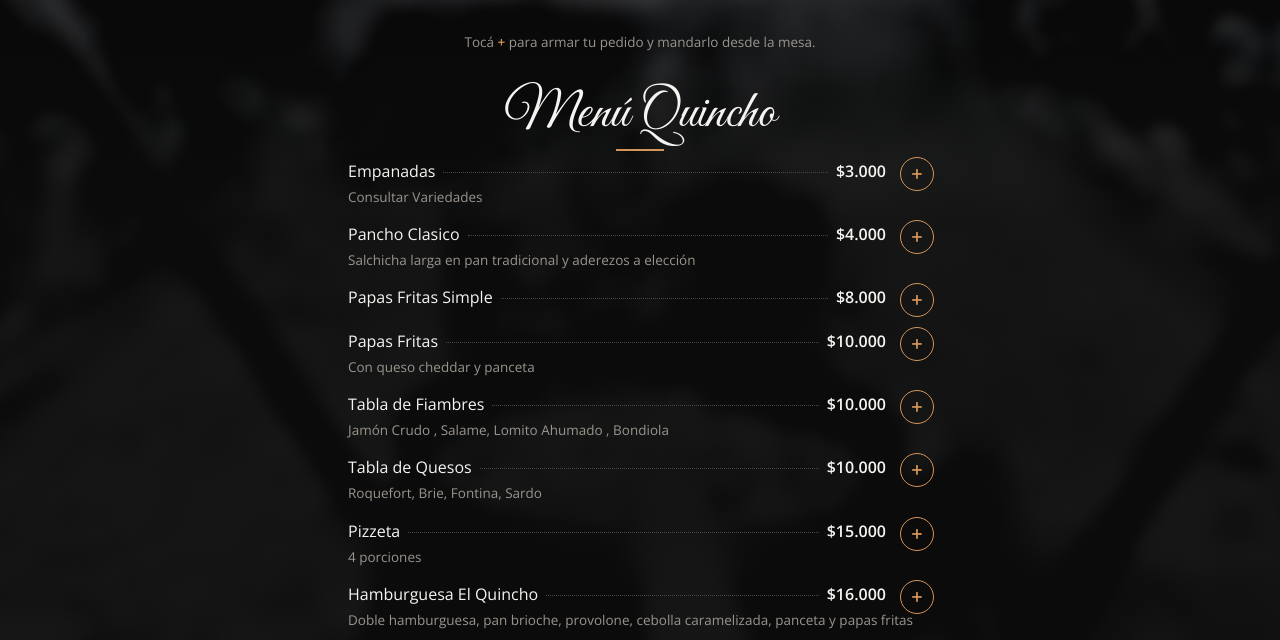
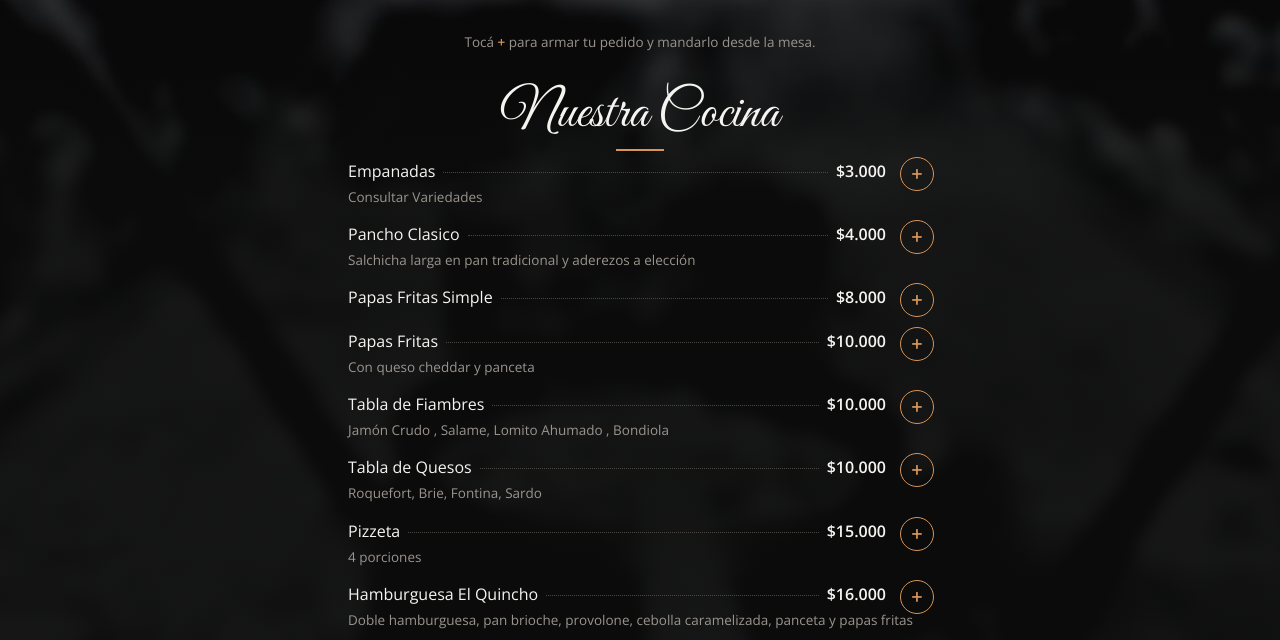
Before and after one commit to elquincho/elquincho.github.io, a plain HTML site: page menu/index.html in a window 1280 px wide. Shown: the part 141-781 px from the top of the page. Drawn offline with nearby package versions, Linux system fonts and the light colour scheme.

Commit message:
Renombrar Menú Quincho a Nuestra Cocina
Co-Authored-By: Claude Opus 5.5 <noreply@anthropic.com>
Claude-Session: https://claude.ai/code/session_017cJusP5RPdRDoxAQvxEPw8

```diff
--- a/carta.json
+++ b/carta.json
@@ -1103,7 +1103,7 @@
 {
 "name": "Hamburguesa El Quincho",
 "type": "comida",
-"cat": "Menú Quincho",
+"cat": "Nuestra Cocina",
 "price": 16000,
 "desc": "Doble hamburguesa, pan brioche, provolone, cebolla caramelizada, panceta y papas fritas",
 "stock": null,
@@ -1113,7 +1113,7 @@
 {
 "name": "Empanadas",
 "type": "comida",
-"cat": "Menú Quincho",
+"cat": "Nuestra Cocina",
 "price": 3000,
 "desc": "Consultar Variedades",
 "stock": null,
@@ -1123,7 +1123,7 @@
 {
 "name": "Tabla de Fiambres",
 "type": "comida",
-"cat": "Menú Quincho",
+"cat": "Nuestra Cocina",
 "price": 10000,
 "desc": "Jamón Crudo , Salame, Lomito Ahumado , Bondiola",
 "stock": null,
@@ -1133,7 +1133,7 @@
 {
 "name": "Tabla de Quesos",
 "type": "comida",
-"cat": "Menú Quincho",
+"cat": "Nuestra Cocina",
 "price": 10000,
 "desc": "Roquefort, Brie, Fontina, Sardo",
 "stock": null,
@@ -1143,7 +1143,7 @@
 {
 "name": "Pizzeta",
 "type": "comida",
-"cat": "Menú Quincho",
+"cat": "Nuestra Cocina",
 "price": 15000,
 "desc": "4 porciones",
 "stock": null,
@@ -1153,7 +1153,7 @@
 {
 "name": "Papas Fritas Simple",
 "type": "comida",
-"cat": "Menú Quincho",
+"cat": "Nuestra Cocina",
 "price": 8000,
 "desc": "",
 "stock": null,
@@ -1163,7 +1163,7 @@
 {
 "name": "Papas Fritas",
 "type": "comida",
-"cat": "Menú Quincho",
+"cat": "Nuestra Cocina",
 "price": 10000,
 "desc": "Con queso cheddar y panceta",
 "stock": null,
@@ -1173,7 +1173,7 @@
 {
 "name": "Sandwich de Ternera Braseada",
 "type": "comida",
-"cat": "Menú Quincho",
+"cat": "Nuestra Cocina",
 "price": 16000,
 "desc": "Ternera braseada durante 4 horas en cerveza negra y vegetales, desmenuzada en su jugo, queso provoleta fundido, mayonesa casera,  pan brioche , acompañada de papas fritas",
 "stock": null,
@@ -1183,7 +1183,7 @@
 {
 "name": "Sandwich de Bondiola",
 "type": "comida",
-"cat": "Menú Quincho",
+"cat": "Nuestra Cocina",
 "price": 16000,
 "desc": "Bondiola de cerdo braseada en miel, mostaza y cerveza, desmenuzada , en pan brioche, acompañada con un dips de barbacoa casera y papas fritas",
 "stock": null,
@@ -1193,7 +1193,7 @@
 {
 "name": "Sandwich de Vacio al Asador",
 "type": "comida",
-"cat": "Menú Quincho",
+"cat": "Nuestra Cocina",
 "price": 16000,
 "desc": "Vacío cocido lentamente hasta deshacerse, desmenuzado con chimichurri de la casa, lechuga y tomate fresco , mayonesa casera en pan artesanal acompañado de papas fritas.",
 "stock": null,
@@ -1203,7 +1203,7 @@
 {
 "name": "Pancho Clasico",
 "type": "comida",
-"cat": "Menú Quincho",
+"cat": "Nuestra Cocina",
 "price": 4000,
 "desc": "Salchicha larga en pan tradicional y aderezos a elección",
 "stock": null,
@@ -1212,5 +1212,5 @@
 }
 ],
 "wa": "5493571571936",
-"updated": 1794982454161
+"updated": 1794982852765
 }
--- a/menu/index.html
+++ b/menu/index.html
@@ -1,10 +1,10 @@
 <!doctype html>
 <html lang="es"><head><meta charset="utf-8"><meta name="viewport" content="width=device-width,initial-scale=1,viewport-fit=cover">
-<meta property="og:title" content="El Quincho · Menú Quincho"><meta property="og:description" content="Villa Ascasubi · Precios actualizados">
+<meta property="og:title" content="El Quincho · Nuestra Cocina"><meta property="og:description" content="Villa Ascasubi · Precios actualizados">
 <meta property="og:image" content="https://elquincho.github.io/preview-carta.jpg"><meta property="og:url" content="https://elquincho.github.io/menu/"><meta name="theme-color" content="#0c0c0c">
 <link rel="icon" href="../logo.png">
 <style>body{margin:0}[hidden]{display:none!important}:root{padding-top:env(safe-area-inset-top,0px);padding-bottom:env(safe-area-inset-bottom,0px)}</style>
-<title>El Quincho · Menú Quincho</title>
+<title>El Quincho · Nuestra Cocina</title>
 </head><body>
 <link rel="stylesheet" href="https://fonts.googleapis.com/css2?family=Great+Vibes&family=Open+Sans:wght@400;600&display=swap">
 <style>
@@ -95,8 +95,8 @@ body.hasbar footer{padding-bottom:110px}
   try{D=await (await fetch('../carta.json?v='+Date.now(),{cache:'no-store'})).json()}catch(e){}
   const esc=s=>String(s??'').replace(/[&<>"']/g,c=>({'&':'&amp;','<':'&lt;','>':'&gt;','"':'&quot;',"'":'&#39;'}[c]));
   const fmt=n=>'$'+Math.round(n||0).toLocaleString('es-AR');
-  const T=[['comida','Menú Quincho']]; /* esta página muestra solo el Menú Quincho */
-  const its0=(D.items||[]).filter(i=>i.on!==false&&i.type==='comida'&&String(i.cat||'').trim().toLowerCase()==='menú quincho'),co={};its0.forEach(i=>{const k=(i.type||'otro')+'|'+(i.cat||'');co[k]=Math.min(co[k]??Infinity,i.ord??9999)});const ck=i=>co[(i.type||'otro')+'|'+(i.cat||'')];const its=its0.sort((a,b)=>ck(a)-ck(b)||String(a.cat||'').localeCompare(String(b.cat||''))||(Number(a.price)||0)-(Number(b.price)||0)||String(a.name).localeCompare(b.name));
+  const T=[['comida','Nuestra Cocina']]; /* esta página muestra solo Nuestra Cocina */
+  const its0=(D.items||[]).filter(i=>i.on!==false&&i.type==='comida'&&['nuestra cocina','menú quincho'].includes(String(i.cat||'').trim().toLowerCase())),co={};its0.forEach(i=>{const k=(i.type||'otro')+'|'+(i.cat||'');co[k]=Math.min(co[k]??Infinity,i.ord??9999)});const ck=i=>co[(i.type||'otro')+'|'+(i.cat||'')];const its=its0.sort((a,b)=>ck(a)-ck(b)||String(a.cat||'').localeCompare(String(b.cat||''))||(Number(a.price)||0)-(Number(b.price)||0)||String(a.name).localeCompare(b.name));
   let tabs='',h='';const BY={};
   for(const [k,l] of T){
     const list=its.filter(i=>(i.type||'otro')===k);if(!list.length)continue;
```
Also changed, not shown: index.html (+1 -1 lines).
